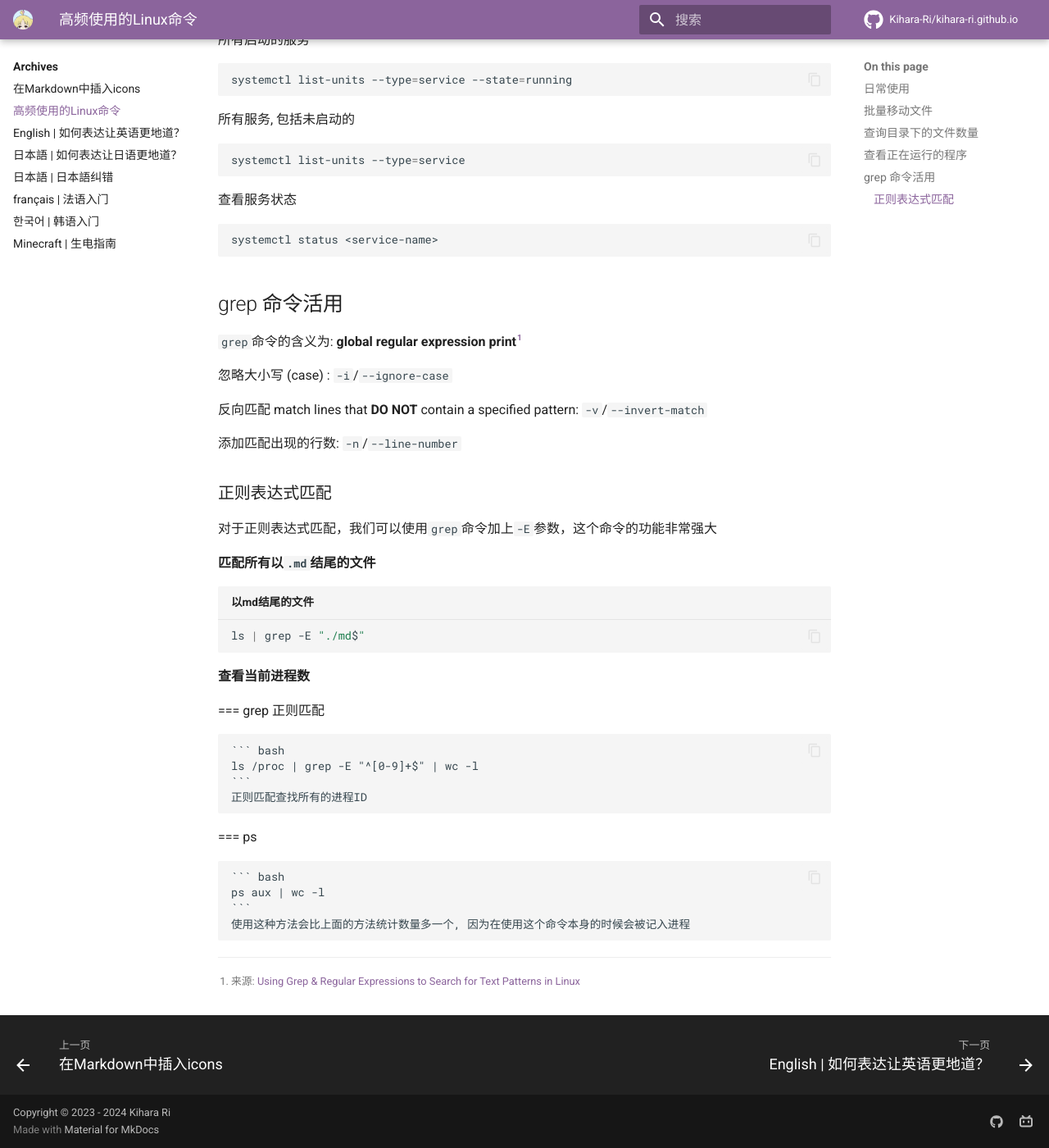
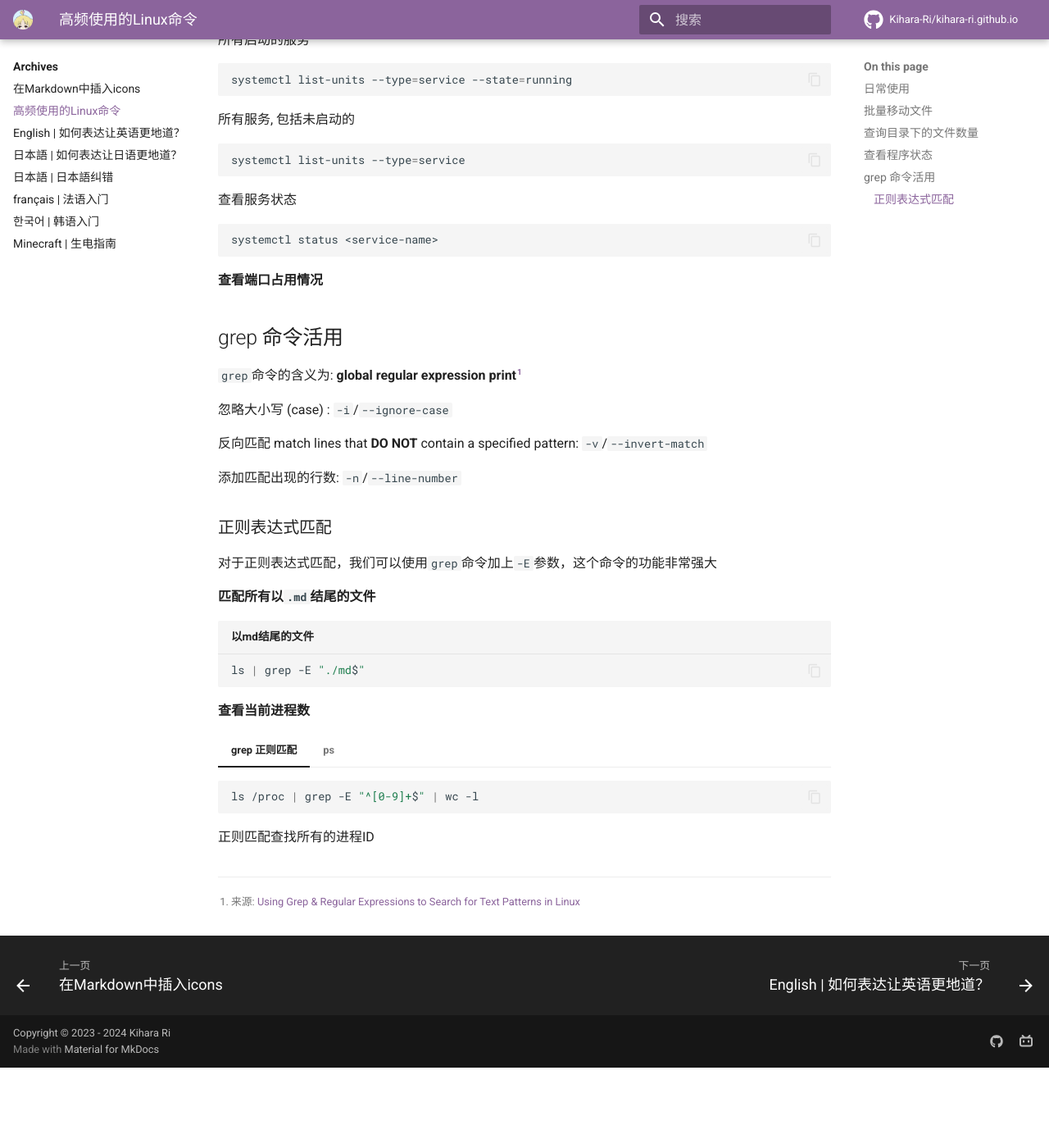
Before and after one commit to Kihara-Ri/kihara-ri.github.io, an MkDocs documentation site: the page built from docs/archives/高频使用的Linux命令.md, in a window 1280 px wide and 1400 px high, scrolled down 1375 px. Shown: the whole window at 82% size. Built offline with MkDocs 1.6.1 and Material for MkDocs 9.7.7, drawn with Linux system fonts in a browser that asks for light colours; comment, search, counter and statistics services are not loaded; after the commit the page ends 2677 px from its top, so only the background shows below that.

Commit message:
调整格式

````diff
--- a/docs/archives/高频使用的Linux命令.md
+++ b/docs/archives/高频使用的Linux命令.md
@@ -47,7 +47,7 @@ ls -1 | wc -l
 
 `ls -1`命令将每个文件按行列出，然后使用`wc -l`计数行数
 
-## 查看正在运行的程序
+## 查看程序状态
 
 **查看服务**
 
@@ -68,6 +68,8 @@ systemctl list-units --type=service
 ``` bash
 systemctl status <service-name>
 ```
+
+**查看端口占用情况**
 
 
 
@@ -97,14 +99,14 @@ ls | grep -E "./md$"
 
 **查看当前进程数**
 
-=== grep 正则匹配
+=== "grep 正则匹配"
 
     ``` bash
     ls /proc | grep -E "^[0-9]+$" | wc -l
     ```
     正则匹配查找所有的进程ID
 
-=== ps
+=== "ps"
 
     ``` bash
     ps aux | wc -l
````
